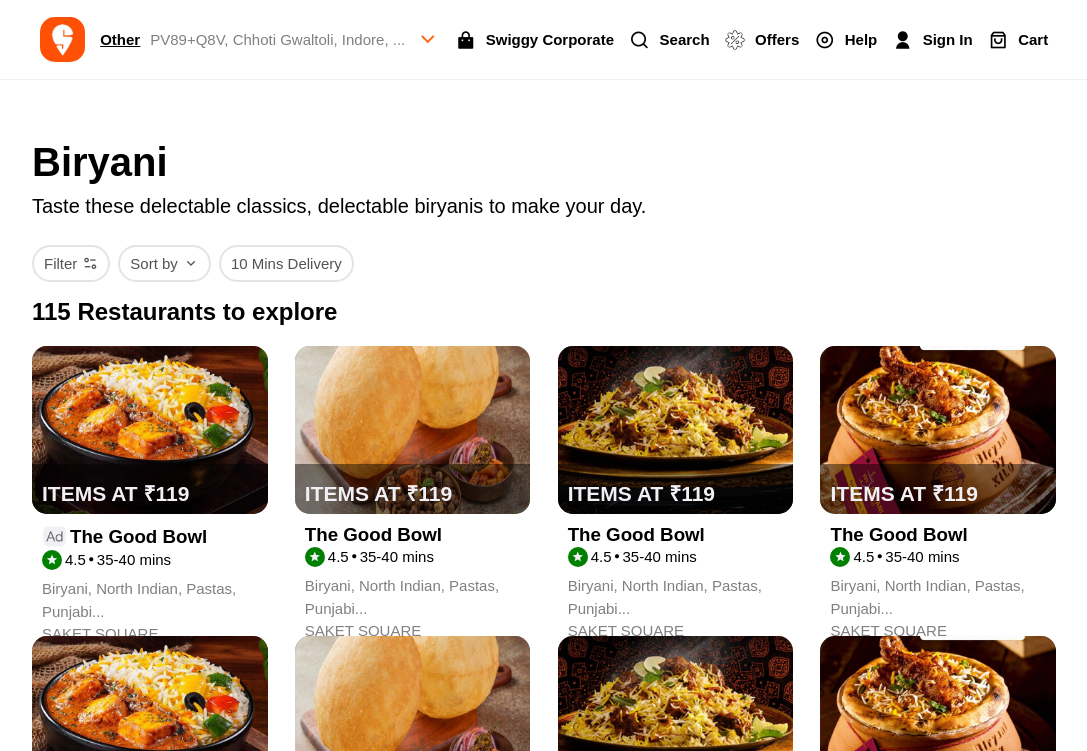
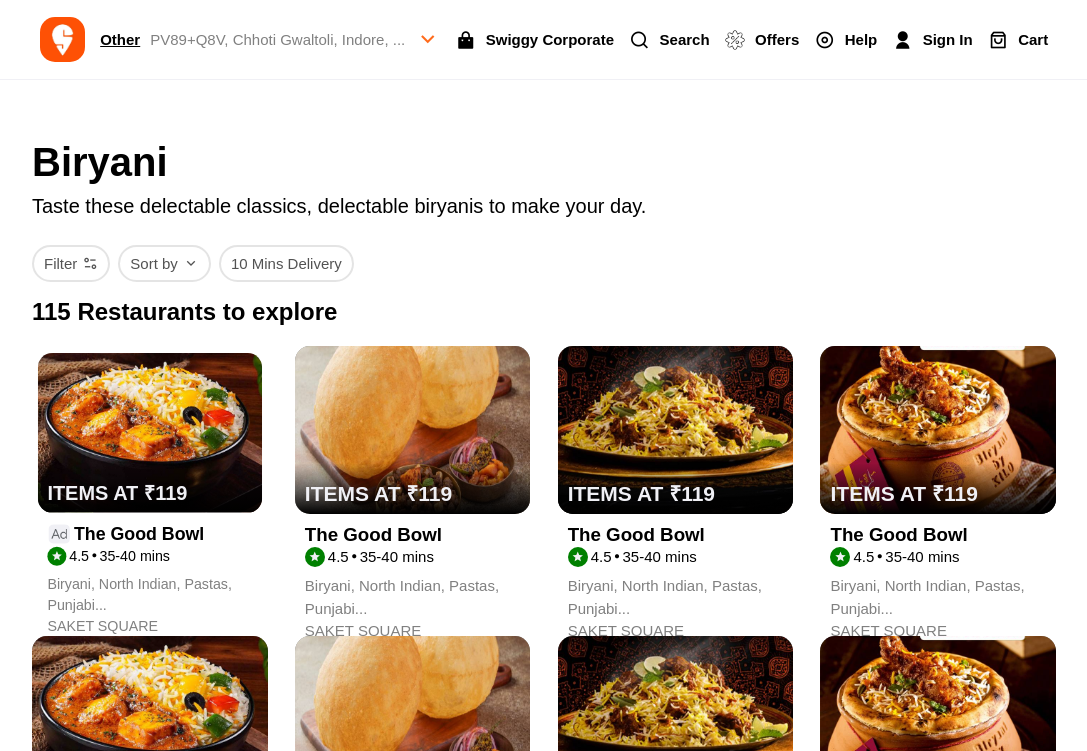
Before and after one commit to sahuvinaykumar/Project-Swiggy, a plain HTML site: page biryani.html in a window 1280 px wide. In both pictures the pointer is over the element 245 px from the left and 486 px from the top of the page. Shown: the top 751 px of the page, without its empty margins (96-1183 px from the left). Drawn offline with nearby package versions, Linux system fonts and the light colour scheme.

Commit message:
transform property applied

```diff
--- a/assets/css/biryani.css
+++ b/assets/css/biryani.css
@@ -109,6 +109,11 @@
     height: 100%;
 }
 
+.card:hover {
+    transform: scale(0.95);
+    transition-duration: 0.2s;
+}
+
 .div1 {
     height: 60%;
     width: 100%;
@@ -131,7 +136,8 @@
     color: #f0f0f5;
     font-size: 14px;
     padding: 15px 0px 7px 10px;
-    background-color: rgba(0, 0, 0, 0.457);
+    /* background-color: rgba(0, 0, 0, 0.457); */
+    background: linear-gradient(to top,black,rgba(0, 0, 0, 0.025));
 }
 
 .div2 {
--- a/assets/css/dineout.css
+++ b/assets/css/dineout.css
@@ -174,7 +174,9 @@
     position: absolute;
     bottom: 0%;
     padding: 0px 8px;
-    background-color: rgba(0, 0, 0, 0.47);
+    /* background-color: rgba(0, 0, 0, 0.47); */
+    background: linear-gradient(to top,black,rgba(0, 0, 0, 0));
+
 
 }
 
```
Also changed, not shown: assets/css/index.css (+8 -1 lines).
